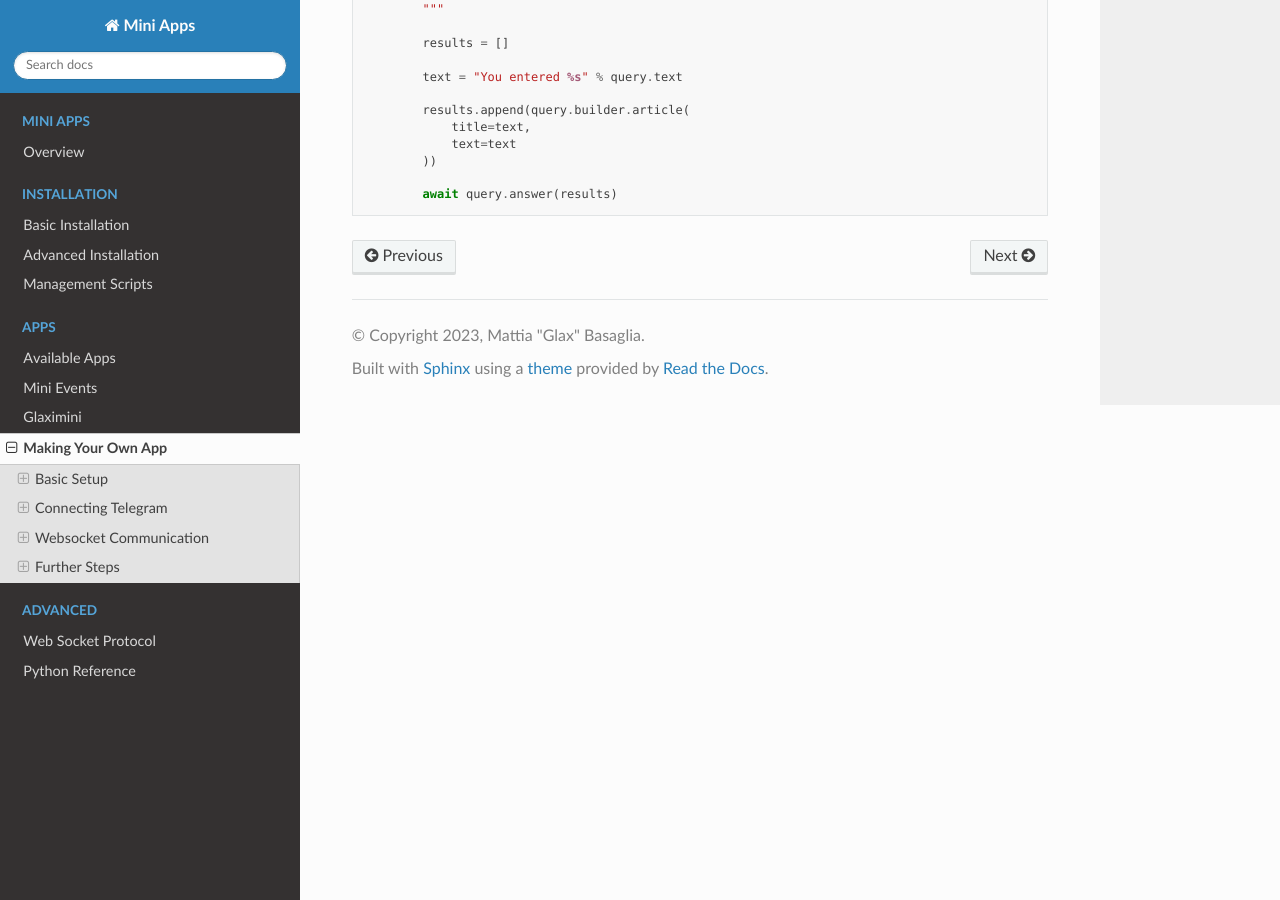
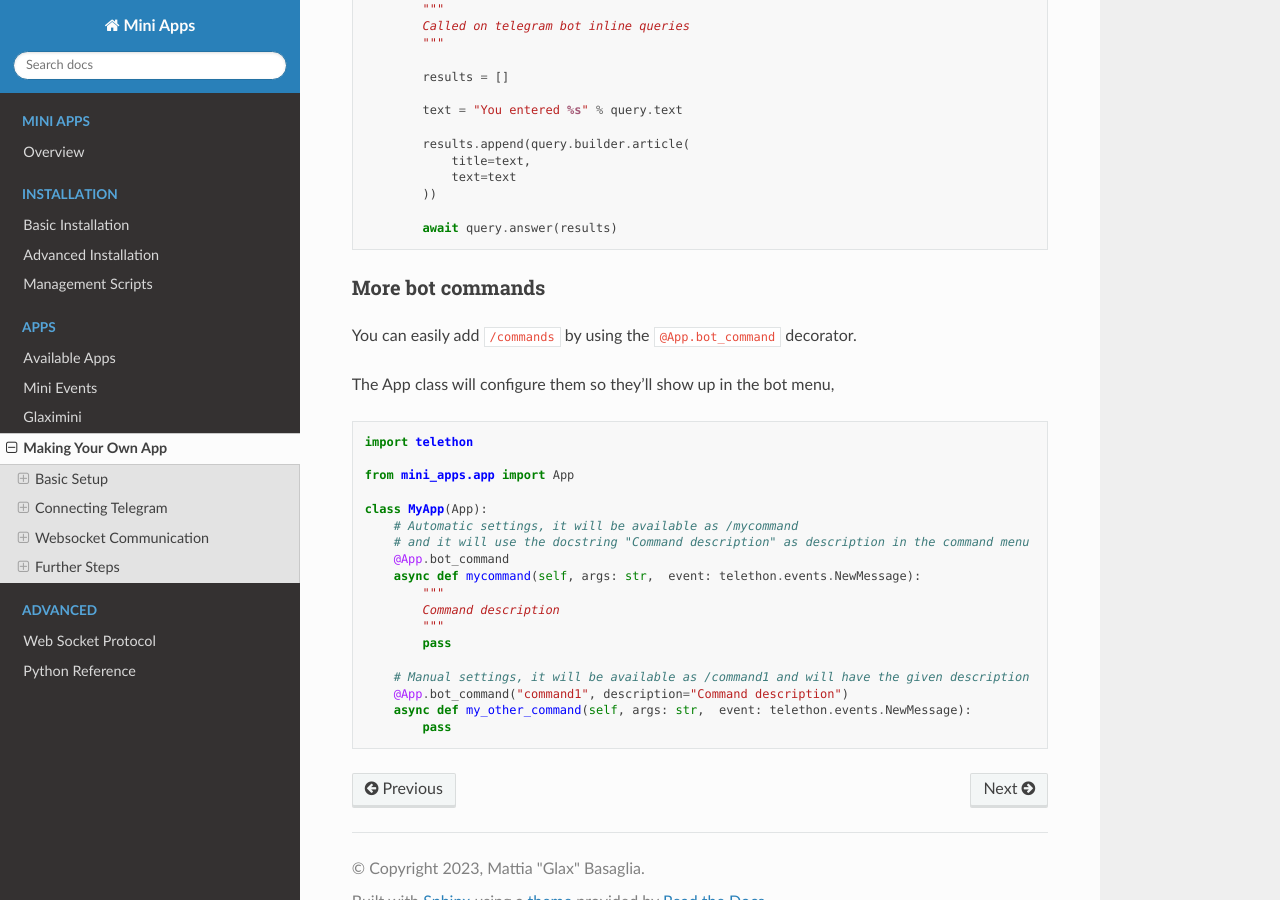
Before and after one commit to mbasaglia/mini_apps, a Sphinx documentation site: the page built from docs/apps/custom.md, in a window 1280 px wide and 900 px high, scrolled down 8150 px. Built offline with Sphinx 7.4.7 and the Read the Docs theme 2.0.0, drawn with Linux system fonts in a browser that asks for light colours; some of the changed text lies outside the part shown.

Commit message:
Expand on the App command decorator

````diff
--- a/docs/apps/custom.md
+++ b/docs/apps/custom.md
@@ -178,7 +178,8 @@ class MyApp(App):
             ])
         ])
 
-    async def on_telegram_start(self, event: telethon.events.NewMessage):
+    @App.bot_command("start", description="Start message")
+    async def on_telegram_start(self, args: str, event: telethon.events.NewMessage):
         """
         Called when a user sends /start to the bot
         """
@@ -357,7 +358,8 @@ class MyApp(App):
             ])
         ])
 
-    async def on_telegram_start(self, event: telethon.events.NewMessage):
+    @App.bot_command("start", description="Start message")
+    async def on_telegram_start(self, args: str, event: telethon.events.NewMessage):
         """
         Called when a user sends /start to the bot
         """
@@ -460,3 +462,31 @@ class MyApp(App):
 
         await query.answer(results)
 ```
+
+### More bot commands
+
+You can easily add `/commands` by using the `@App.bot_command` decorator.
+
+The App class will configure them so they'll show up in the bot menu,
+
+
+```python
+import telethon
+
+from mini_apps.app import App
+
+class MyApp(App):
+    # Automatic settings, it will be available as /mycommand
+    # and it will use the docstring "Command description" as description in the command menu
+    @App.bot_command
+    async def mycommand(self, args: str,  event: telethon.events.NewMessage):
+        """
+        Command description
+        """
+        pass
+
+    # Manual settings, it will be available as /command1 and will have the given description
+    @App.bot_command("command1", description="Command description")
+    async def my_other_command(self, args: str,  event: telethon.events.NewMessage):
+        pass
+```
````
Also changed, not shown: 4 other files.
